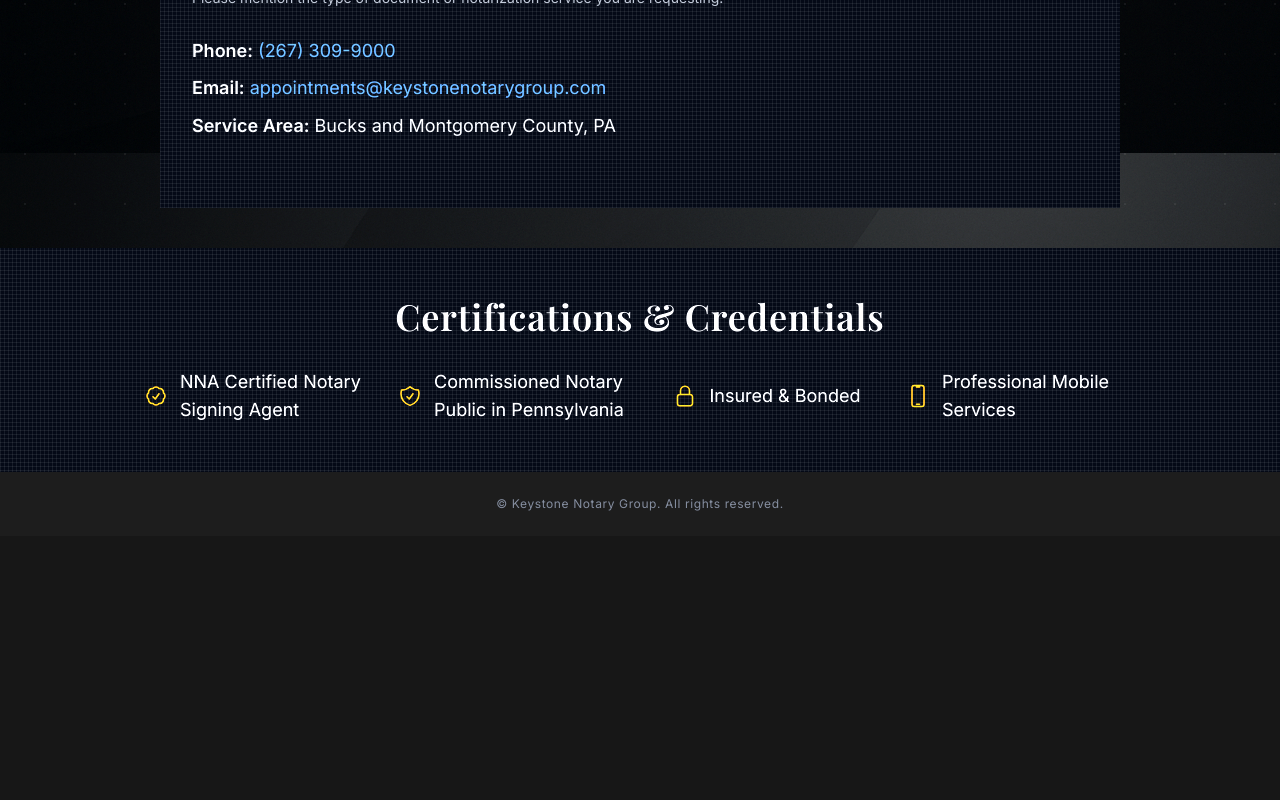
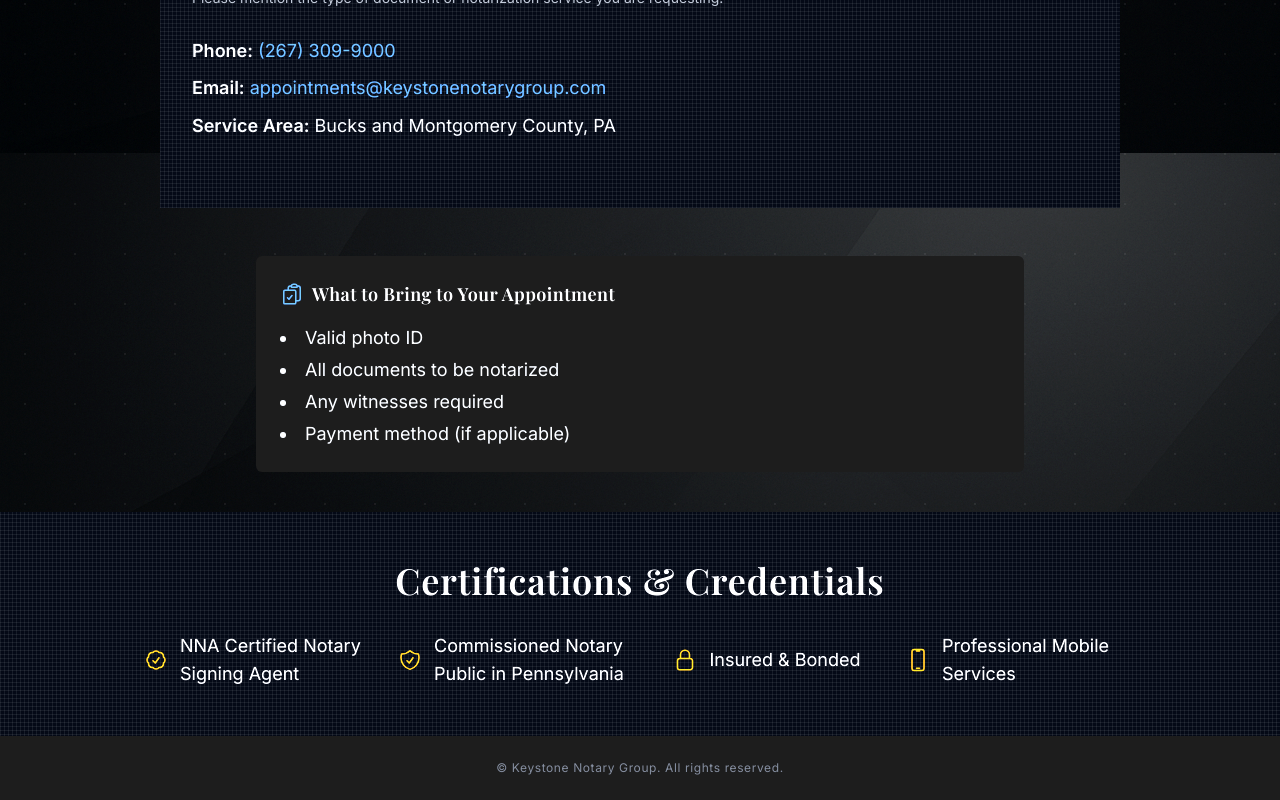
Before and after one commit to BikerViking/keystone-site, a React (Create React App) app: page /contact in a window 1280 px wide. Shown: the part 871-1671 px from the top of the page. Before the commit the page ends 1407 px from the top, so only its background shows below. Built offline with nearby package versions, Linux system fonts and the light colour scheme.

Commit message:
Add appointment checklist section

```diff
--- a/src/pages/contact.jsx
+++ b/src/pages/contact.jsx
@@ -15,6 +15,7 @@ export default function ContactPage() {
   };
 
   const [ref, visible] = useScrollReveal();
+  const [bringRef, bringVisible] = useScrollReveal();
   return (
     <LayoutWrapper>
       <section
@@ -137,6 +138,38 @@ export default function ContactPage() {
           ))}
         </div>
       </section>
+      <section
+        ref={bringRef}
+        aria-label="What to Bring to Your Appointment"
+        className={`mx-auto mt-12 max-w-screen-md opacity-0 translate-y-6 transition-all duration-700 ease-in-out ${bringVisible ? "opacity-100 translate-y-0" : ""}`}
+      >
+        <div className="bg-neutral-900 p-6 rounded-md">
+          <div className="mb-4 flex items-center">
+            <svg
+              className="h-6 w-6 text-blue-400"
+              xmlns="http://www.w3.org/2000/svg"
+              fill="none"
+              viewBox="0 0 24 24"
+              stroke="currentColor"
+              strokeWidth="1.5"
+              aria-hidden="true"
+            >
+              <path
+                strokeLinecap="round"
+                strokeLinejoin="round"
+                d="M11.349 3.836c-.064.21-.099.433-.099.664 0 .414.336.75.75.75h4.5a.75.75 0 0 0 .75-.75c0-.231-.035-.454-.1-.664M11.349 3.836c.283-.919 1.139-1.586 2.151-1.586h1.5c1.012 0 1.868.667 2.151 1.586M11.349 3.836c-.376.022-.75.049-1.123.08C9.095 4.01 8.25 4.973 8.25 6.108v2.142M17.15 3.836c.376.022.75.049 1.124.08C19.405 4.01 20.25 4.973 20.25 6.108V16.5c0 1.243-1.007 2.25-2.25 2.25H15.75M8.25 8.25H4.875A1.125 1.125 0 0 0 3.75 9.375v11.25c0 .621.504 1.125 1.125 1.125h9.75c.621 0 1.125-.504 1.125-1.125V18.75M8.25 8.25h6.375c.621 0 1.125.504 1.125 1.125v9.375M7.5 15.75 9 17.25l3-3.75"
+              />
+            </svg>
+            <h2 className="ml-2 text-lg font-semibold">What to Bring to Your Appointment</h2>
+          </div>
+          <ul className="list-disc list-inside space-y-1 text-gray-300">
+            <li>Valid photo ID</li>
+            <li>All documents to be notarized</li>
+            <li>Any witnesses required</li>
+            <li>Payment method (if applicable)</li>
+          </ul>
+        </div>
+      </section>
     </LayoutWrapper>
   );
 }
```
